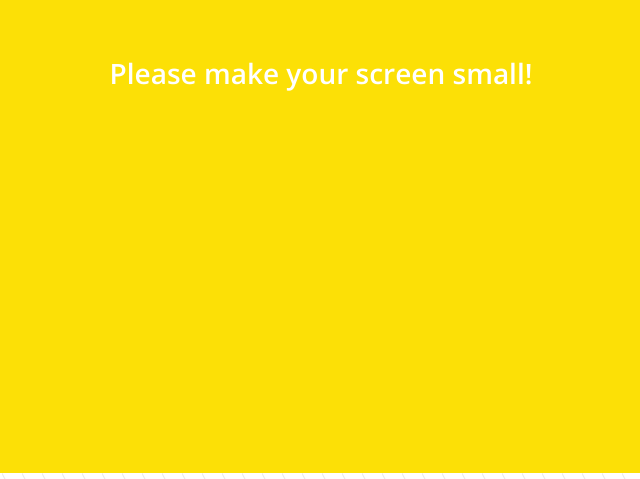
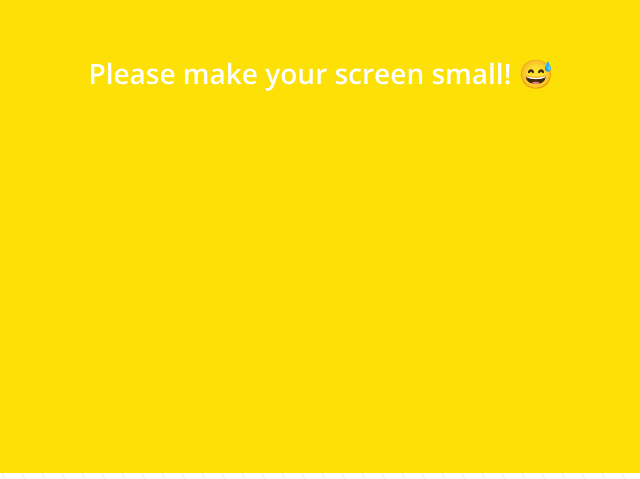
Before and after one commit to rlatjdus0814/kakao-clone-2.0, a plain HTML site: page chat.html in a window 1280 px wide. Shown: the part 327-806 px from the top of the page, without its empty margins (319-959 px from the left). Drawn offline with nearby package versions, Linux system fonts and the light colour scheme.

Commit message:
add Emoji
😅

```diff
--- a/chat.html
+++ b/chat.html
@@ -95,7 +95,7 @@
         </div>
     </div>
     <div class="bigScreen">
-        <span class="bigScreen__text">Please make your screen small!</span>
+        <span class="bigScreen__text">Please make your screen small! 😅</span>
     </div>
 </body>
 </html>
```
Also changed, not shown: find.html (+1 -1 lines), friends.html (+1 -1 lines), index.html (+1 -1 lines), more.html (+1 -1 lines), settings.html (+1 -1 lines).
